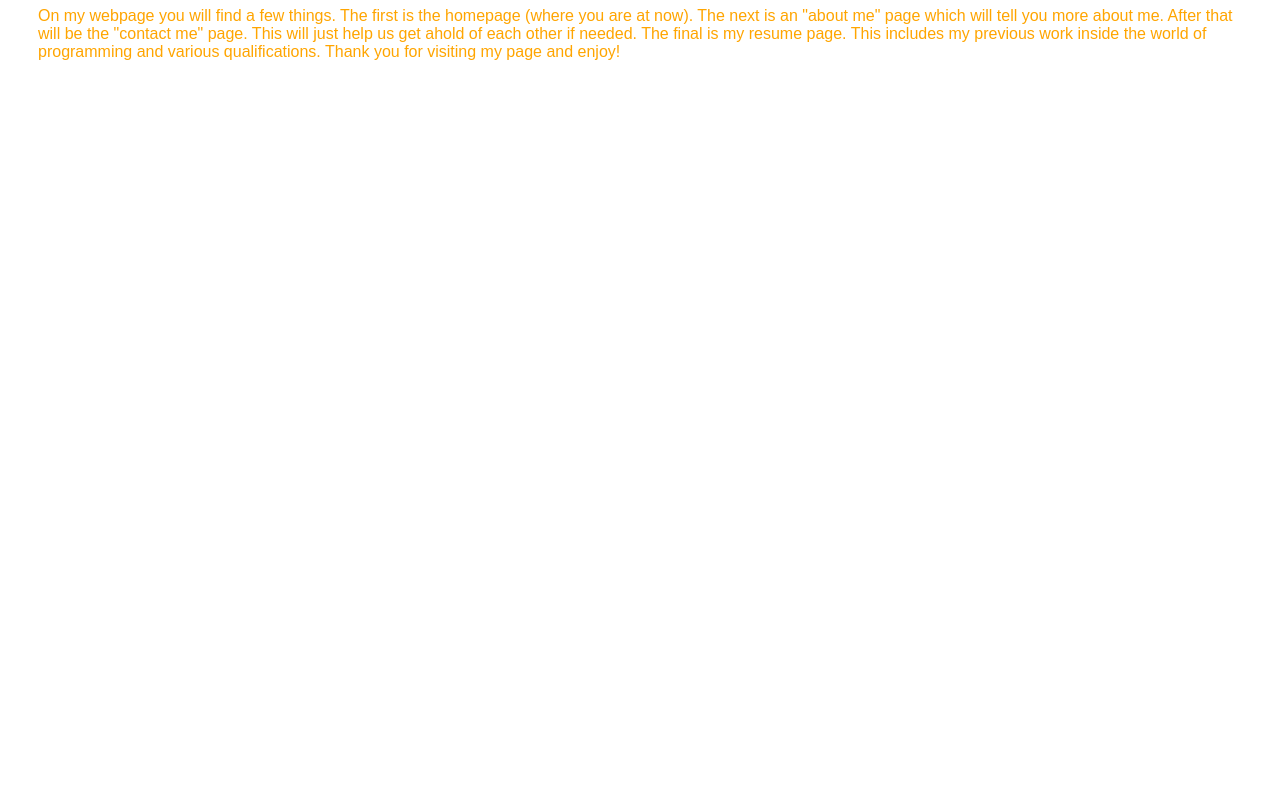
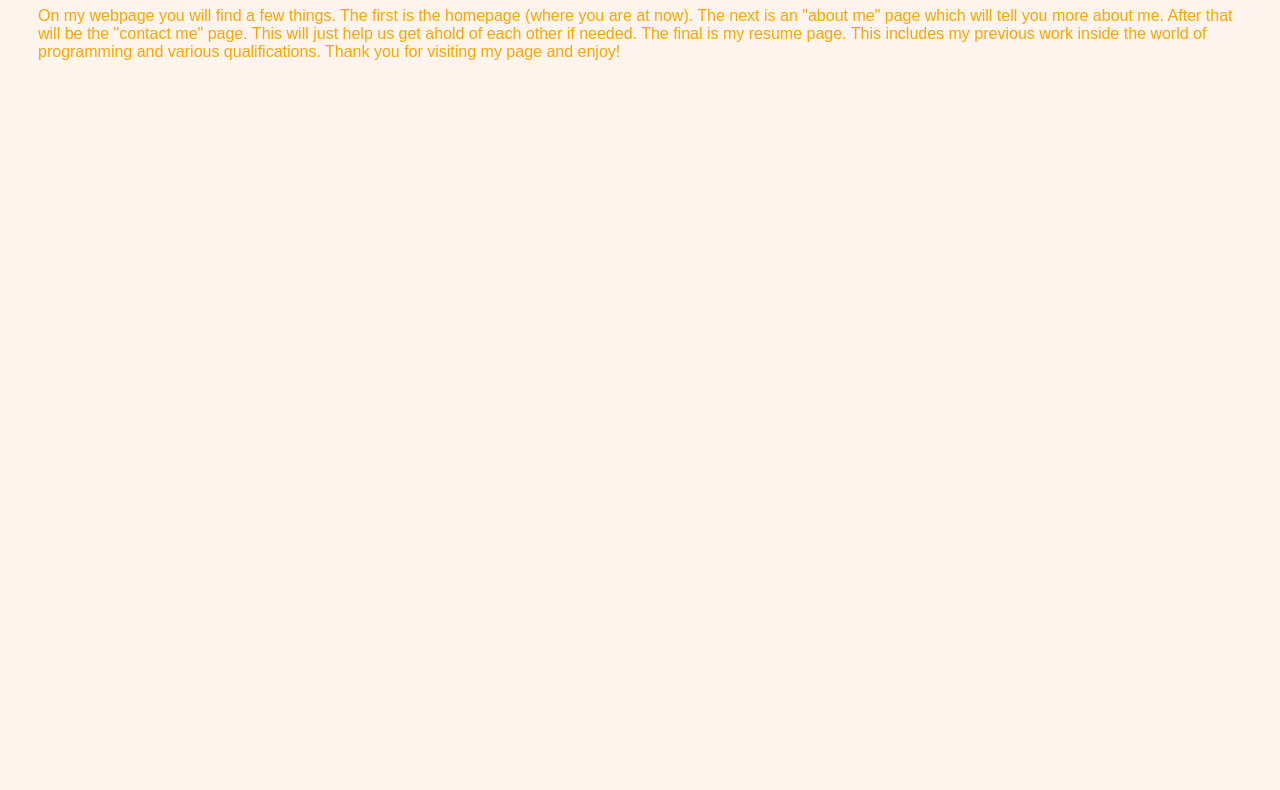
Before and after one commit to WMoore57/introduction-to-css-and-color, a plain HTML site: page index.html in a window 1280 px wide. Shown: the part 183-973 px from the top of the page. Drawn offline with Linux system fonts and the light colour scheme.

Commit message:
Update style.css

```diff
--- a/style.css
+++ b/style.css
@@ -4,7 +4,7 @@ body {
   padding: 30px;
   background-size: cover;
   font-family: sans-serif;
-  background-color: faf0e6;
+  background-color: SeaShell;
 }
 header {
   background-color: navy;
```
